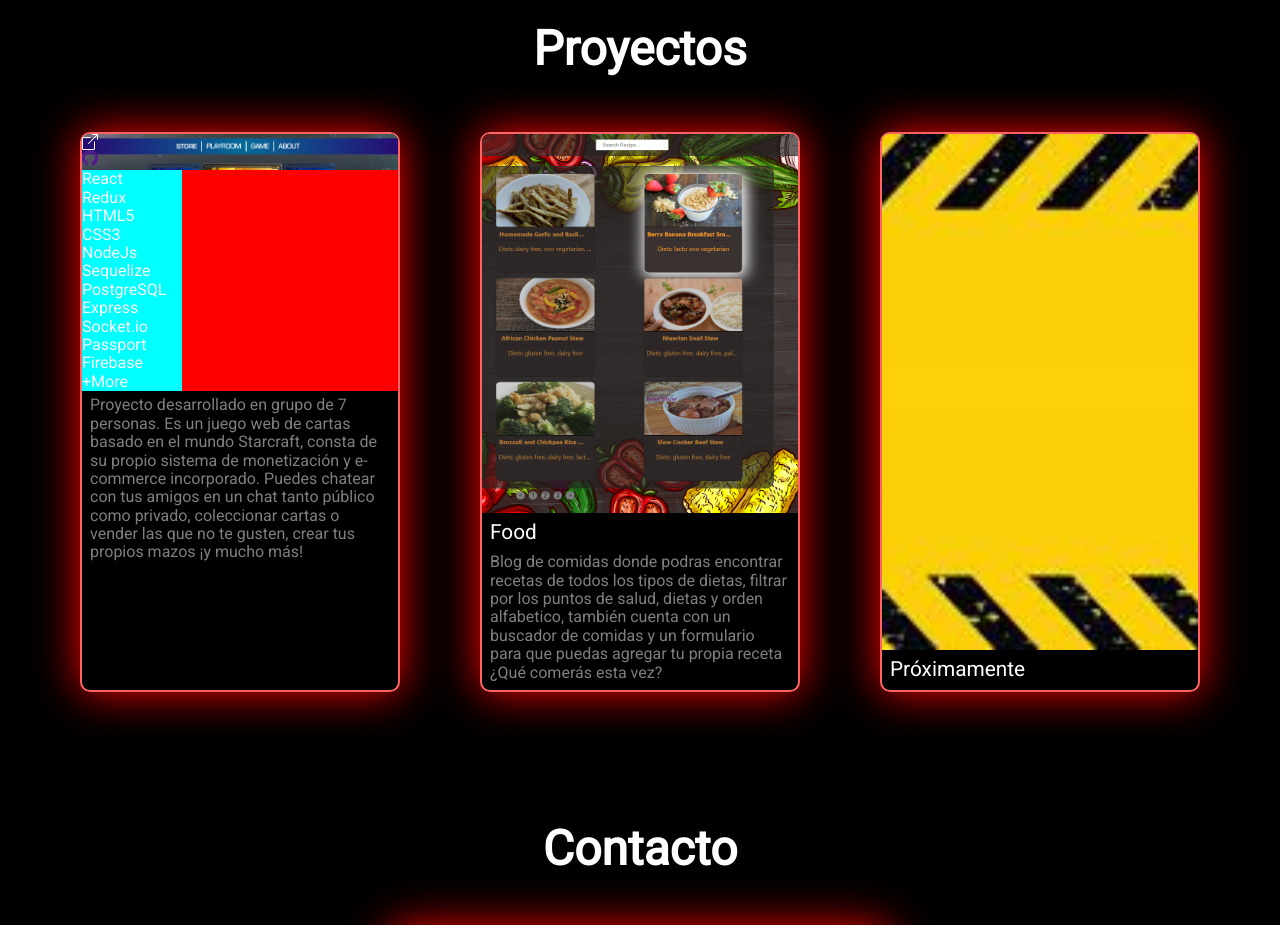
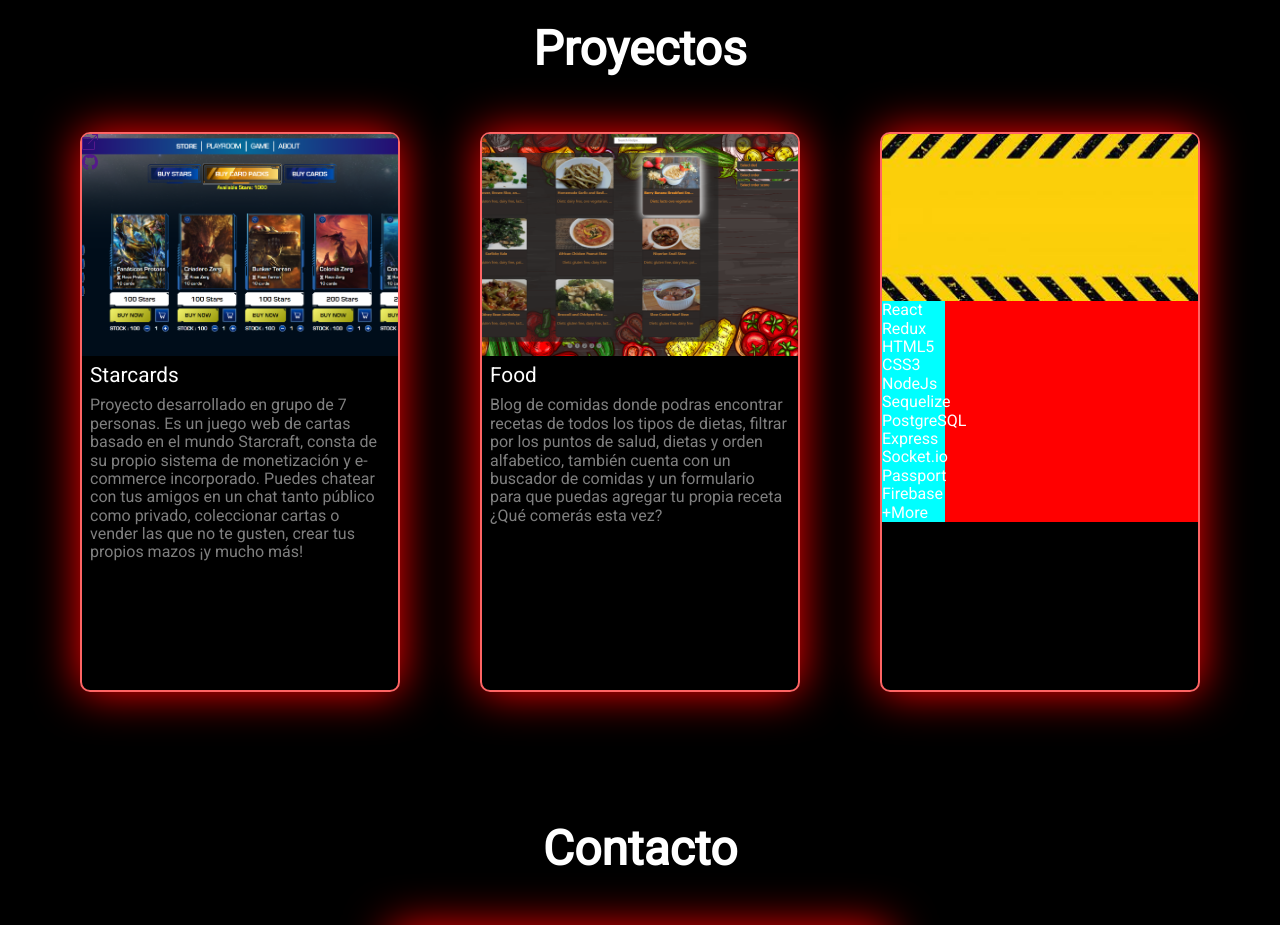
Before and after one commit to lauty-shock/Portafolio, a React (Vite) app: page / in a window 1280 px wide. Shown: the part 1720-2645 px from the top of the page. Built offline with nearby package versions, Linux system fonts and the light colour scheme; a web font is replaced by a local one.

Commit message:
Arreglo del responsive

```diff
--- a/src/component/About/About.module.css
+++ b/src/component/About/About.module.css
@@ -135,7 +135,7 @@
   margin-left: auto;
   margin-right: auto;
 
-  transition: all .5s;
+  transition: all 0.5s;
 
   filter: grayscale(100%);
 }
@@ -144,7 +144,7 @@
   transform: scale(1.1);
 }
 
-.tecnology:hover .tecnologyImg{
+.tecnology:hover .tecnologyImg {
   filter: grayscale(0%);
 }
 
@@ -194,3 +194,27 @@
     padding: 2rem;
   }
 }
+
+@media (max-width: 830px) {
+  .tecnology {
+    height: 120px;
+  }
+
+  .tecnologyImg {
+    filter: grayscale(0%);
+  }
+
+  .tecnology h5 {
+    bottom: 0;
+    opacity: 1;
+
+    background-color: rgba(170, 170, 170, 0);
+    color: white;
+
+    width: 100%;
+  }
+
+  .tecnology:hover {
+    transform: scale(1);
+  }
+}
--- a/src/component/Proyectos/Proyectos.jsx
+++ b/src/component/Proyectos/Proyectos.jsx
@@ -12,32 +12,18 @@ export default function Proyectos() {
   return (
     <div id="Proyectos" className={css.Proyectos}>
       <h1>Proyectos</h1>
-
       <div className={css.containerProyectos}>
         <div className={css.card}>
           <section className={css.cardTop}>
             <img className={css.img} src={StarCards} />
             <div className={css.hover}>
               <section className={css.deploy}>
-                <a href=""></a>
-                <BsBoxArrowUpRight />
+                <a href="">
+                  <BsBoxArrowUpRight />
+                </a>
                 <a href="">
                   <BsGithub />
                 </a>
-              </section>
-              <section className={css.tecnology}>
-                <span>React</span>
-                <span>Redux</span>
-                <span>HTML5</span>
-                <span>CSS3</span>
-                <span>NodeJs</span>
-                <span>Sequelize</span>
-                <span>PostgreSQL</span>
-                <span>Express</span>
-                <span>Socket.io</span>
-                <span>Passport</span>
-                <span>Firebase</span>
-                <span>+More</span>
               </section>
             </div>
           </section>
@@ -54,7 +40,9 @@ export default function Proyectos() {
         </div>
 
         <div className={css.card}>
-          <img className={css.img} src={Food} />
+          <section className={css.cardTop}>
+            <img className={css.img} src={Food} />
+          </section>
           <section>
             <span className={css.title}>Food</span>
             <span className={css.text}>
@@ -67,11 +55,33 @@ export default function Proyectos() {
           </section>
         </div>
 
-        <div className={css.card}>
+        {/* <div className={css.card}>
           <img className={css.img} src={Proximamente} />
           <section>
             <span className={css.title}>Próximamente</span>
-            {/* <span className={css.text}>Próximamente</span> */}
+          </section>
+        </div> */}
+
+        <div className={css.card}>
+          <section className={css.cardTop}>
+            <img className={css.img} src={Proximamente} />
+            <section className={css.tecnologys}>
+              <span>React</span>
+              <span>Redux</span>
+              <span>HTML5</span>
+              <span>CSS3</span>
+              <span>NodeJs</span>
+              <span>Sequelize</span>
+              <span>PostgreSQL</span>
+              <span>Express</span>
+              <span>Socket.io</span>
+              <span>Passport</span>
+              <span>Firebase</span>
+              <span>+More</span>
+            </section>
+          </section>
+          <section>
+            <span className={css.title}>Próximamente</span>
           </section>
         </div>
       </div>
--- a/src/component/Proyectos/Proyectos.module.css
+++ b/src/component/Proyectos/Proyectos.module.css
@@ -41,6 +41,7 @@
 }
 
 .cardTop {
+  display: flex;
   position: relative;
   height: 40%;
 }
@@ -55,20 +56,25 @@
 
 .hover {
   position: absolute;
-  /* background-color: aqua; */
+  /* background-color: greenyellow; */
   width: 100%;
+  height: 100%;
 }
 
-.tecnology {
+.deploy{
   display: flex;
-  flex-wrap: wrap;
+}
+
+.tecnologys {
+  display: flex;
   width: 100%;
   background-color: red;
+  height: 100%;
 }
 
-.tecnology span {
+.tecnologys span {
   background-color: aqua;
-  width: 100px;
+  width: 20%;
 }
 
 .title {
```
